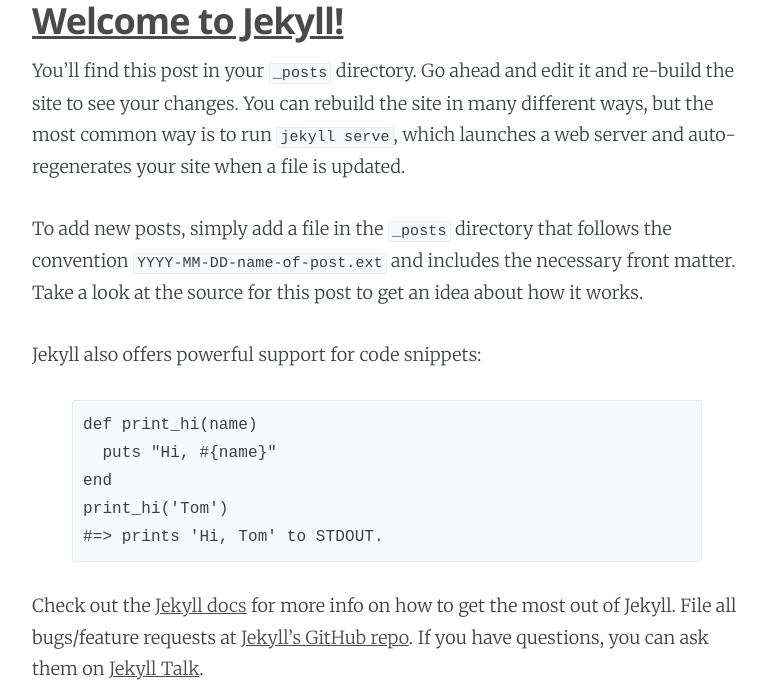
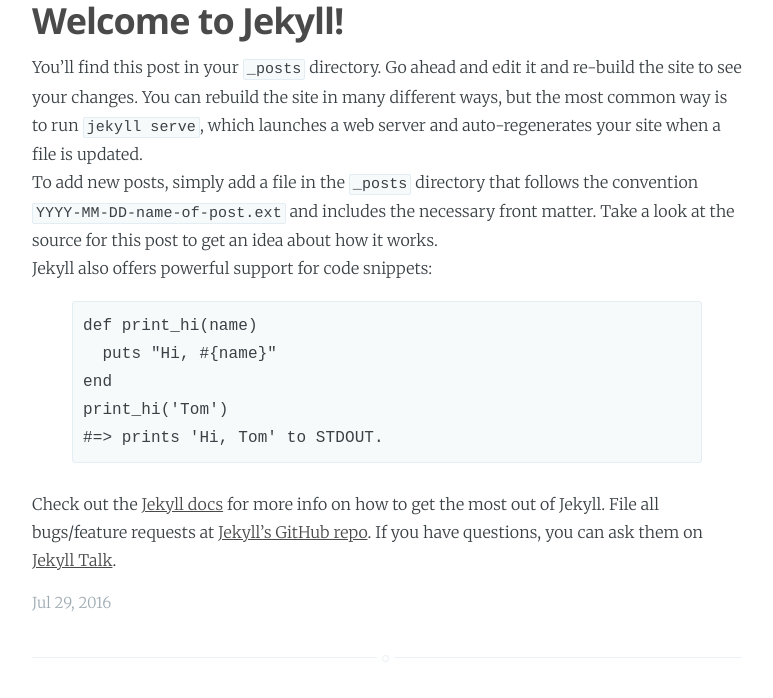
Before and after one commit to 1ven/blog, a Jekyll site: the page built from index.html, in a window 1280 px wide. Shown: the part 100-798 px from the top of the page, without its empty margins (253-1026 px from the left). Built offline with Jekyll 4.4.1, drawn with Linux system fonts in a browser that asks for light colours; grey boxes are pictures that could not be loaded.

Commit message:
Add b-post css

```diff
--- a/_sass/_blocks.scss
+++ b/_sass/_blocks.scss
@@ -3,3 +3,43 @@
   max-width: 710px;
   margin: 0 auto;
 }
+
+.b-post {
+  padding-bottom: 40px;
+  margin-bottom: 40px;
+  border-bottom: #EBF2F6 1px solid;
+  position: relative;
+  &__header {
+    margin-bottom: 13px;
+  }
+  &__title {
+    margin-bottom: 0;
+  }
+  &__link {
+    text-decoration: none;
+  }
+  &__excerpt {
+    p {
+      font-size: 16px;
+      margin: 0;
+    }
+  }
+  &__meta {
+    margin-top: 15px;
+    color: #9EABB3;
+    font-size: 15px;
+  }
+  &:after {
+    content: "";
+    width: 7px;
+    height: 7px;
+    border: #E7EEF2 1px solid;
+    position: absolute;
+    bottom: -5px;
+    left: 50%;
+    margin-left: -5px;
+    background: #FFF;
+    border-radius: 100%;
+    box-shadow: #FFF 0 0 0 5px;
+  }
+}
```
